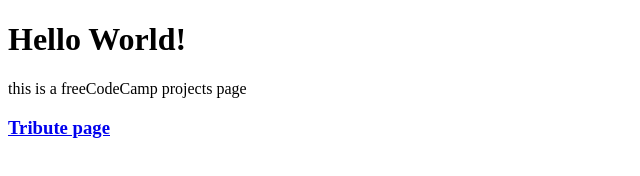
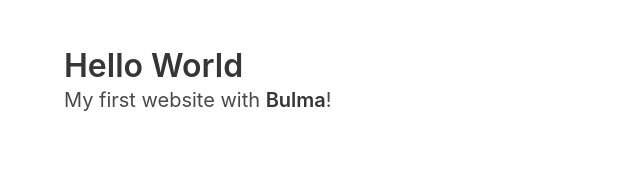
Before and after one commit to tosho/freeCodeCamp, a plain HTML site: page index.html in a window 1280 px wide. Shown: the whole page, without its empty margins (0-640 px from the left). Drawn offline with nearby package versions, Linux system fonts and the light colour scheme.

Commit message:
adding Bulma

```diff
--- a/index.html
+++ b/index.html
@@ -1,20 +1,22 @@
 <!DOCTYPE html>
 <html>
-<head>
-    <meta charset="utf-8" />
-    <meta http-equiv="X-UA-Compatible" content="IE=edge">
-    <title>Page Title</title>
+  <head>
+    <meta charset="utf-8">
     <meta name="viewport" content="width=device-width, initial-scale=1">
-    <link rel="stylesheet" type="text/css" media="screen" href="main.css" />
-    <script src="main.js"></script>
-</head>
-<body>
-    <div>
-        <h1>Hello World!</h1>
-        <p>this is a freeCodeCamp projects page</p>
-
-        <h3><a href="tribute-page/" target="_blank">Tribute page</a></h3>
-
+    <title>Tosho's github</title>
+    <link rel="stylesheet" href="node_modules/bulma/css/bulma.min.css">
+    <script defer src="https://use.fontawesome.com/releases/v5.1.0/js/all.js"></script>
+  </head>
+  <body>
+  <section class="section">
+    <div class="container">
+      <h1 class="title">
+        Hello World
+      </h1>
+      <p class="subtitle">
+        My first website with <strong>Bulma</strong>!
+      </p>
     </div>
-</body>
+  </section>
+  </body>
 </html>
--- /dev/null
+++ b/personal-portfolio/css/main.css
@@ -0,0 +1,3 @@
+body {
+
+}
```
Also changed, not shown: personal-portfolio/index.html (+14 -0 lines), package-lock.json (added), 1 other file.
